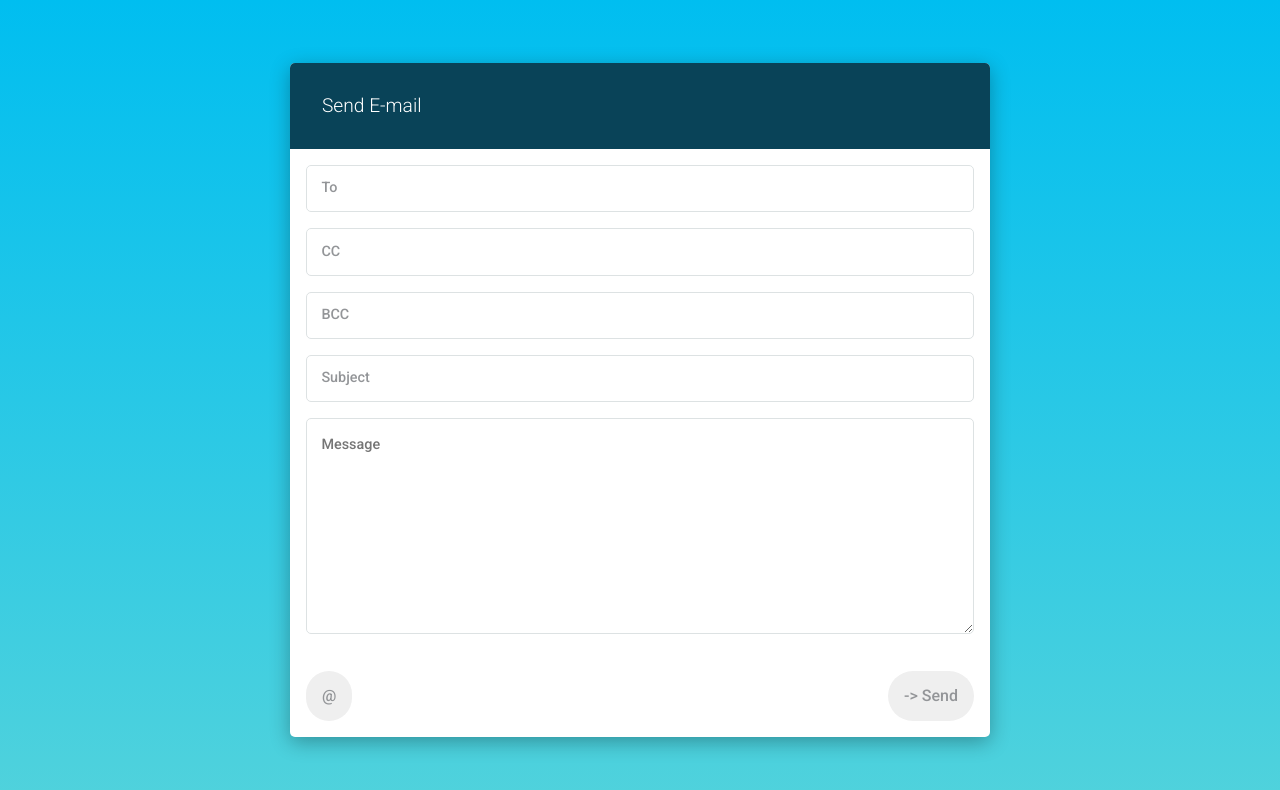
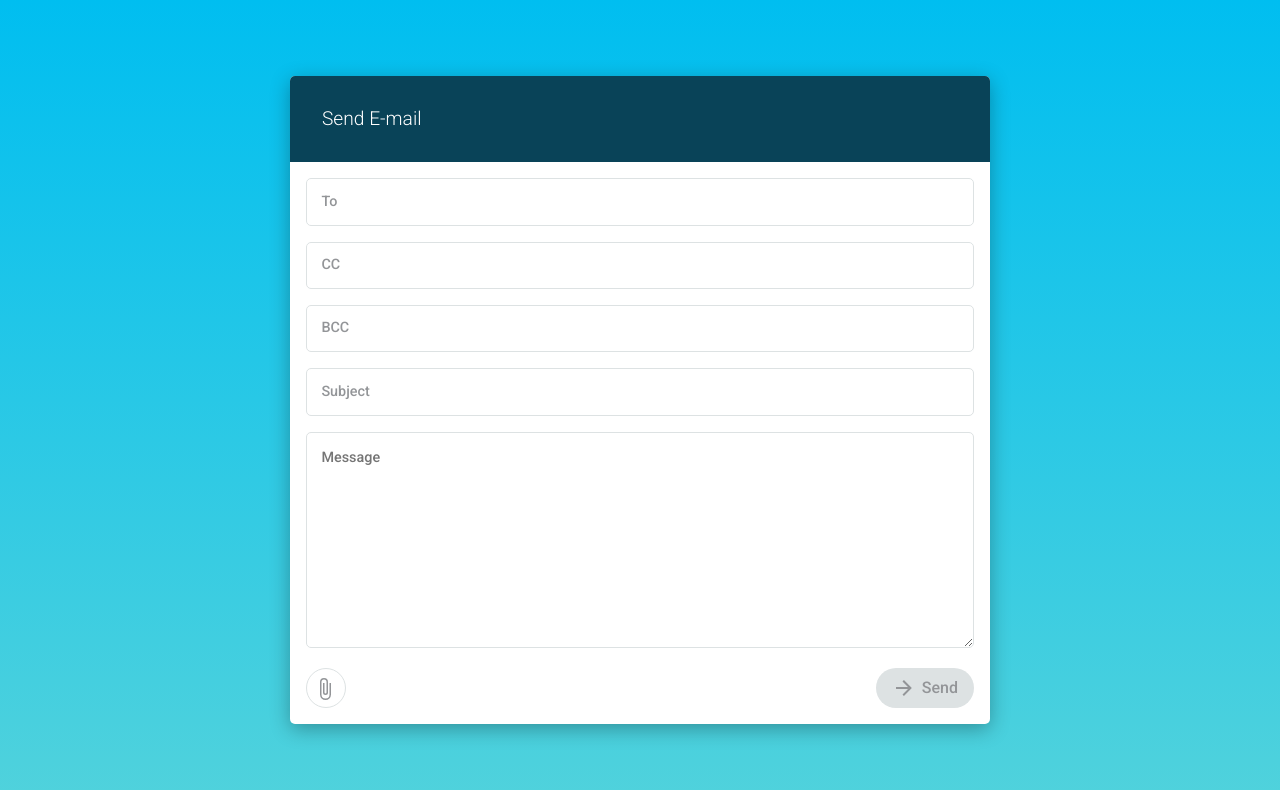
Before and after one commit to elexpatel/ebury, a Vue app: page / in a window 1280 px wide. Shown: the top 790 px of the page. Built offline with nearby package versions, Linux system fonts and the light colour scheme.

Commit message:
add SVG icons

```diff
--- a/src/App.vue
+++ b/src/App.vue
@@ -1,16 +1,19 @@
 <template>
   <div id="app">
     <ComposerEmail />
+    <Icons />
   </div>
 </template>
 
 <script>
 import ComposerEmail from "./components/composer-email.vue";
+import Icons from "./components/icons"
 
 export default {
   name: "app",
   components: {
-    ComposerEmail
+    ComposerEmail,
+    Icons
   }
 };
 </script>
--- a/src/components/composer-email.vue
+++ b/src/components/composer-email.vue
@@ -34,8 +34,18 @@
         </ul>
       </fieldset>
       <div class="form__button-container">
-        <button class="form__button-attachment">@</button>
-        <button class="form__button--inactive"><span>-></span> Send</button>
+        <button class="form__button-attachment">
+          <svg class="form__button-attachment-icon" viewBox="0 0 24 24" width="24" height="24">
+            <use :xlink:href="`#icon-attachment`" />
+          </svg>
+          <span class="form__button-sr-only" style="display:none;">Attachment</span>
+        </button>
+        <button class="form__button--inactive">
+          <svg class="form__button-arrow-right" viewBox="0 0 24 24" width="24" height="24">
+            <use :xlink:href="`#icon-arrow-right`" />
+          </svg>
+          <span class="form__button-label">Send</span>
+        </button>
       </div>
       <!-- <pre>{{ $v }}</pre> -->
     </form>
--- /dev/null
+++ b/src/components/icons.vue
@@ -0,0 +1,13 @@
+<template>
+  <svg xmlns="http://www.w3.org/2000/svg" style="display: none;">
+    <symbol id="icon-attachment">
+      <path d="M16.5,6V17.5A4,4 0 0,1 12.5,21.5A4,4 0 0,1 8.5,17.5V5A2.5,2.5 0 0,1 11,2.5A2.5,2.5 0 0,1 13.5,5V15.5A1,1 0 0,1 12.5,16.5A1,1 0 0,1 11.5,15.5V6H10V15.5A2.5,2.5 0 0,0 12.5,18A2.5,2.5 0 0,0 15,15.5V5A4,4 0 0,0 11,1A4,4 0 0,0 7,5V17.5A5.5,5.5 0 0,0 12.5,23A5.5,5.5 0 0,0 18,17.5V6H16.5Z" />
+    </symbol>
+    <symbol id="icon-arrow-right">
+      <path d="M4,11V13H16L10.5,18.5L11.92,19.92L19.84,12L11.92,4.08L10.5,5.5L16,11H4Z" />
+    </symbol>
+    <symbol id="icon-tick">
+      <path d="M12 2C6.5 2 2 6.5 2 12S6.5 22 12 22 22 17.5 22 12 17.5 2 12 2M10 17L5 12L6.41 10.59L10 14.17L17.59 6.58L19 8L10 17Z" />
+    </symbol>
+  </svg>
+</template>
--- a/src/styles/elements/_form.scss
+++ b/src/styles/elements/_form.scss
@@ -28,11 +28,20 @@ textarea {
 }
 
 button {
+  display:flex;
+  align-items:center;
   font-family:$font-family;
   font-weight:500;
   outline:0 none;
   border:none;
   border-radius:2.0em;
-  padding:1.0em;
-  color:$colour-placeholder;
+  padding:0.5em 1.0em;
+  color:$colour-light;
+  background-color:$colour-primary;
+  cursor:pointer;
+
+  &:disabled {
+    color:$colour-placeholder;
+    background-color:$colour-border;
+  }
 }
--- a/src/styles/objects/_form.scss
+++ b/src/styles/objects/_form.scss
@@ -53,6 +53,41 @@
   &__button-container {
     display:flex;
     justify-content:space-between;
-    margin:16px;
+    margin:0 16px 16px;
+  }
+
+  &__button--inactive {
+    color:$colour-placeholder;
+    background-color:$colour-border;
+  }
+
+  &__button-arrow-right {
+    margin-right:6px;
+    fill:$colour-light;
+  }
+
+  &__button--inactive > .form__button-arrow-right {
+    fill:$colour-placeholder;
+  }
+
+  &__button-sr-only {
+    display:none;
+  }
+
+  &__button-attachment {
+    width:2.5em;
+    height:2.5em;
+    color:$colour-base;
+    background-color:$colour-light;
+    border-radius:100%;
+    border:solid 1px $colour-border;
+    position:relative;
+  }
+
+  &__button-attachment-icon {
+    position:absolute;
+    top:8px;
+    left:6px;
+    fill:$colour-placeholder;
   }
 }
```
